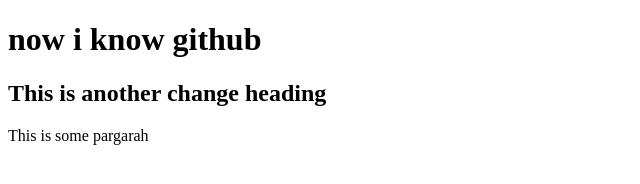
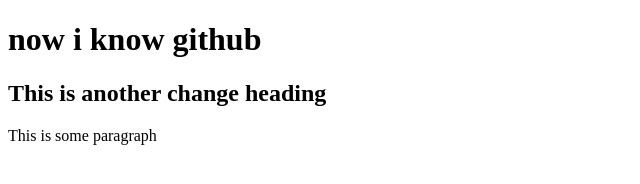
Before and after one commit to tamim005/3-5-send-small-incremental-changes-to-gihubs, a plain HTML site: page index.html in a window 1280 px wide. Shown: the full height of the page, 0-640 px from the left. Drawn offline with Linux system fonts and the light colour scheme.

Commit message:
mistake solve

```diff
--- a/index.html
+++ b/index.html
@@ -10,7 +10,7 @@
     <h1>now i know github</h1>
 
     <h2>This is another change heading </h2>
-    <p>This is some pargarah</p>
+    <p>This is some paragraph</p>
 
 </body>
 </html>
```
